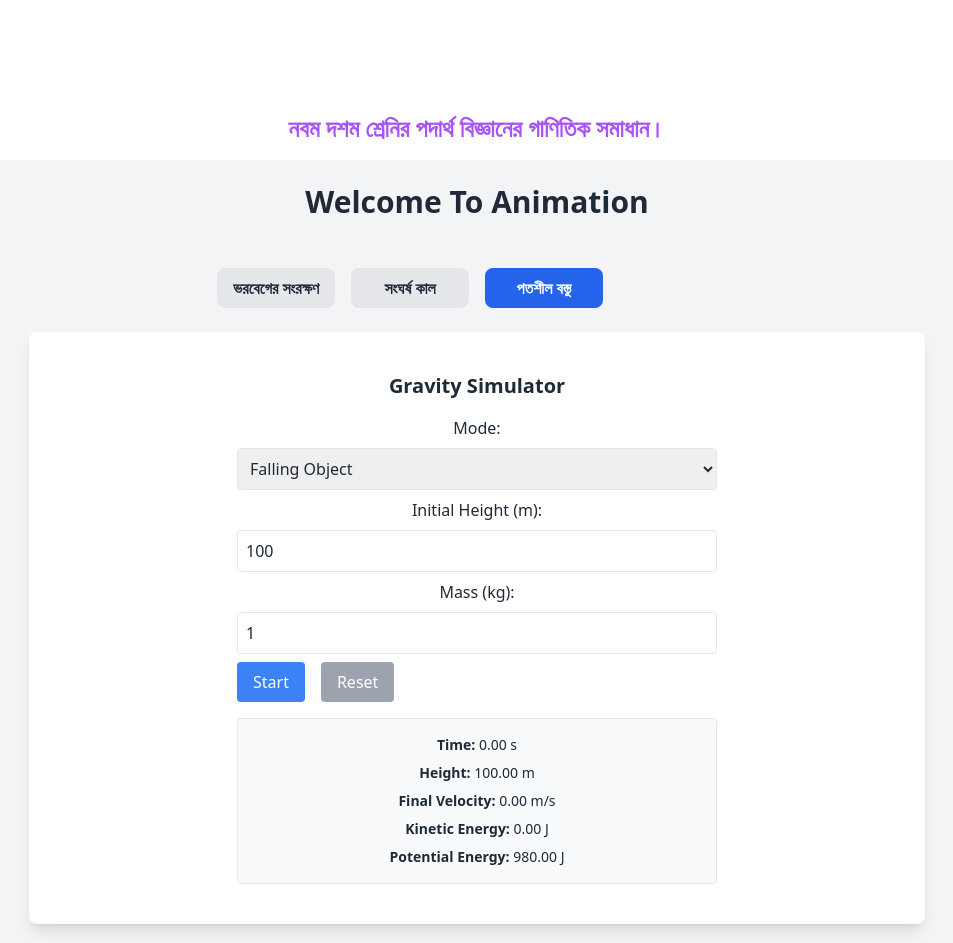
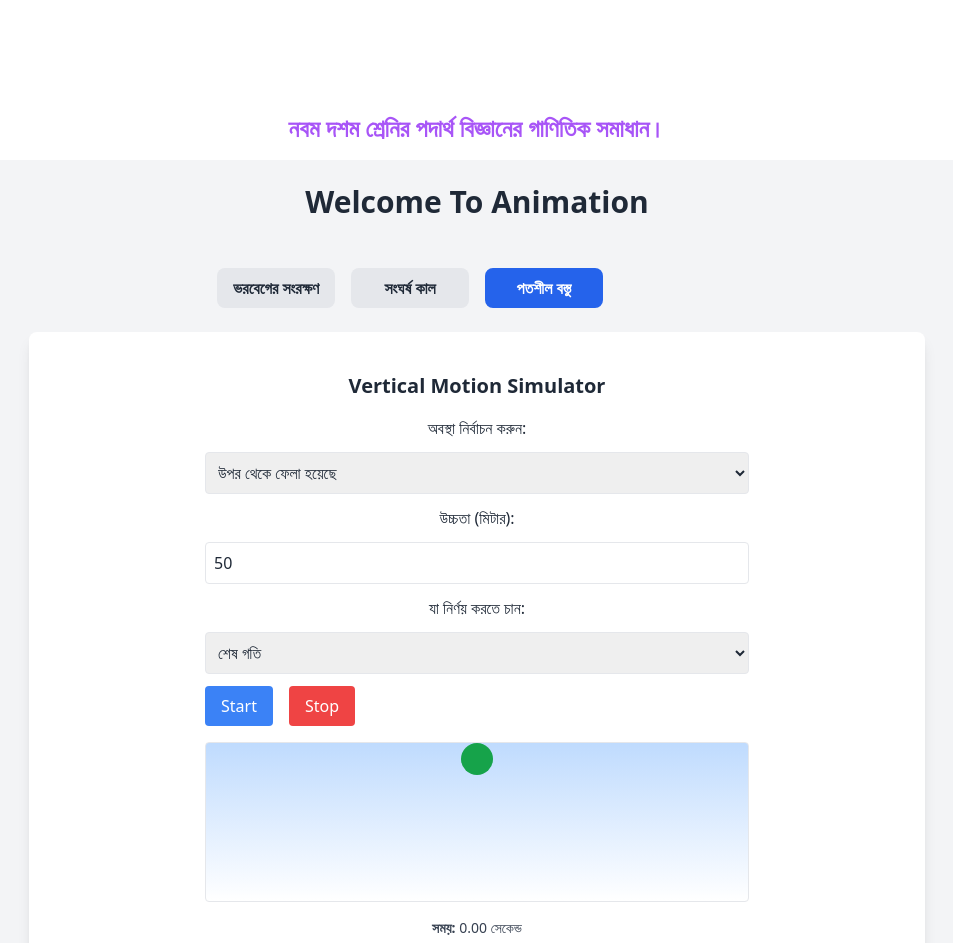
Before and after one commit to almubin78/Physics-Problems-solving-website, a React (Create React App) app: page /playAnimation/Falling-object in a window 1280 px wide. Shown: the top 943 px of the page, without its empty margins (163-1116 px from the left). Built offline with nearby package versions, Linux system fonts and the light colour scheme.

Commit message:
object movement fiexd but position still make problems

```diff
--- a/src/PlayAnimation/GravitySimulator.js
+++ b/src/PlayAnimation/GravitySimulator.js
@@ -1,143 +1,182 @@
 import React, { useState, useRef } from "react";
 
-const g = 9.8; // gravitational acceleration (m/s²)
+export default function GravitySimulator() {
+  const [mode, setMode] = useState("falling"); // 'falling' or 'thrown'
+  const [initialVelocity, setInitialVelocity] = useState(0); // For thrown object
+  const [height, setHeight] = useState(50); // in meters
+  const [solveFor, setSolveFor] = useState("velocity");
+  const [running, setRunning] = useState(false);
+  const [position, setPosition] = useState(0); // in %
+  const [time, setTime] = useState(0);
+  const requestRef = useRef(null);
+  const startTimeRef = useRef(null);
 
-export default function GravitySimulator() {
-  const [mode, setMode] = useState("fall"); // 'fall' or 'throw'
-  const [height, setHeight] = useState(100); // initial height (m)
-  const [velocity, setVelocity] = useState(0); // initial velocity (for throw only)
-  const [mass, setMass] = useState(1); // in kg
+  const g = 9.8; // gravity m/s^2
 
-  const [time, setTime] = useState(0);
-  const [currentHeight, setCurrentHeight] = useState(height);
-  const [finalVelocity, setFinalVelocity] = useState(0);
-  const [ke, setKE] = useState(0);
-  const [pe, setPE] = useState(mass * g * height);
-  const [running, setRunning] = useState(false);
+  const handleStart = () => {
+    setRunning(true);
+    setTime(0);
+    setPosition(0);
+    startTimeRef.current = null;
 
-  const startTimeRef = useRef(null);
-  const requestRef = useRef(null);
+    const totalTime =
+      mode === "falling"
+        ? Math.sqrt((2 * height) / g)
+        : (initialVelocity + Math.sqrt(initialVelocity ** 2 + 2 * g * height)) / g;
 
-  const reset = () => {
-    cancelAnimationFrame(requestRef.current);
-    setTime(0);
-    setCurrentHeight(height);
-    setFinalVelocity(0);
-    setKE(0);
-    setPE(mass * g * height);
-    setRunning(false);
-  };
+    const animate = (timestamp) => {
+      if (!startTimeRef.current) startTimeRef.current = timestamp;
+      const t = (timestamp - startTimeRef.current) / 1000;
 
-  const simulate = (timestamp) => {
-    if (!startTimeRef.current) startTimeRef.current = timestamp;
-    const t = (timestamp - startTimeRef.current) / 1000; // convert to seconds
-    setTime(t);
-
-    let h, v;
-
-    if (mode === "fall") {
-      h = Math.max(height - 0.5 * g * t * t, 0);
-      v = g * t;
+      // Calculate current height reached
+      let y;
+      if (mode === "falling") {
+        y = 0.5 * g * t * t;
       } else {
-      h = Math.max(height + velocity * t - 0.5 * g * t * t, 0);
-      v = velocity - g * t;
+        y = initialVelocity * t + 0.5 * g * t * t;
       }
 
-    setCurrentHeight(h);
-    setFinalVelocity(v);
-    setKE(0.5 * mass * v * v);
-    setPE(mass * g * h);
+      const progress = Math.min((y / height) * 100, 100);
+      setTime(Math.min(t, totalTime));
+      setPosition(progress);
 
-    if (h > 0) {
-      requestRef.current = requestAnimationFrame(simulate);
+      if (t >= totalTime || progress >= 100) {
+        setRunning(false);
+        cancelAnimationFrame(requestRef.current);
       } else {
-      setRunning(false);
+        requestRef.current = requestAnimationFrame(animate);
       }
     };
 
-  const start = () => {
-    reset();
-    setRunning(true);
-    startTimeRef.current = null;
-    requestRef.current = requestAnimationFrame(simulate);
+    cancelAnimationFrame(requestRef.current);
+    requestRef.current = requestAnimationFrame(animate);
   };
 
+  const handleStop = () => {
+    setRunning(false);
+    cancelAnimationFrame(requestRef.current);
+  };
+
+  const mass = 1; // Assume 1 kg for energy calculations
+
+  // Calculations
+  const v =
+    mode === "falling"
+      ? Math.sqrt(2 * g * height)
+      : Math.sqrt(initialVelocity ** 2 + 2 * g * height);
+
+  const kineticEnergy = 0.5 * mass * v ** 2;
+  const potentialEnergy = mass * g * height;
+
   return (
-    <div className="max-w-lg mx-auto p-4 space-y-4">
-      <h1 className="text-xl font-bold text-center">Gravity Simulator</h1>
+    <div className="max-w-xl mx-auto p-4 space-y-4">
+      <h1 className="text-xl font-bold text-center">Vertical Motion Simulator</h1>
 
-      <div className="space-y-2">
-        <label className="block">Mode:</label>
+      <div className="grid gap-3">
+        <label>অবস্থা নির্বাচন করুন:</label>
         <select
           value={mode}
           onChange={(e) => setMode(e.target.value)}
-          className="border p-2 rounded w-full"
+          className="border p-2 rounded"
         >
-          <option value="fall">Falling Object</option>
-          <option value="throw">Thrown Object (Upward)</option>
+          <option value="falling">উপর থেকে ফেলা হয়েছে</option>
+          <option value="thrown">ভূমি থেকে ছোঁড়া হয়েছে</option>
         </select>
 
-        <label className="block">Initial Height (m):</label>
+        {mode === "thrown" && (
+          <>
+            <label>আদিবেগ (m/s):</label>
+            <input
+              type="number"
+              value={initialVelocity}
+              onChange={(e) => setInitialVelocity(+e.target.value)}
+              className="border p-2 rounded"
+            />
+          </>
+        )}
+
+        <label>উচ্চতা (মিটার):</label>
         <input
           type="number"
           value={height}
           onChange={(e) => setHeight(+e.target.value)}
-          className="border p-2 rounded w-full"
+          className="border p-2 rounded"
         />
 
-        {mode === "throw" && (
-          <>
-            <label className="block">Initial Velocity (m/s):</label>
-            <input
-              type="number"
-              value={velocity}
-              onChange={(e) => setVelocity(+e.target.value)}
-              className="border p-2 rounded w-full"
-            />
-          </>
-        )}
+        <label>যা নির্ণয় করতে চান:</label>
+        <select
+          value={solveFor}
+          onChange={(e) => setSolveFor(e.target.value)}
+          className="border p-2 rounded"
+        >
+          <option value="velocity">শেষ গতি</option>
+          <option value="time">সময়</option>
+          <option value="height">উচ্চতা</option>
+          <option value="ke">গতিশক্তি (KE)</option>
+          <option value="pe">স্থিতিশক্তি (PE)</option>
+        </select>
 
-        <label className="block">Mass (kg):</label>
-        <input
-          type="number"
-          value={mass}
-          onChange={(e) => setMass(+e.target.value)}
-          className="border p-2 rounded w-full"
-        />
-
-        <div className="flex gap-4 mt-4">
+        <div className="flex gap-4">
           <button
-            onClick={start}
-            className="bg-blue-500 text-white px-4 py-2 rounded hover:bg-blue-600"
-            disabled={running}
+            onClick={handleStart}
+            className="bg-blue-500 text-white py-2 px-4 rounded hover:bg-blue-600"
           >
             Start
           </button>
           <button
-            onClick={reset}
-            className="bg-gray-400 text-white px-4 py-2 rounded hover:bg-gray-500"
+            onClick={handleStop}
+            className="bg-red-500 text-white py-2 px-4 rounded hover:bg-red-600"
           >
-            Reset
+            Stop
           </button>
         </div>
       </div>
 
-      <div className="mt-4 bg-gray-50 p-4 rounded border text-sm space-y-2">
+      <div
+        className="relative h-40 border rounded overflow-hidden bg-gradient-to-b from-blue-200 to-white"
+      >
+        <div
+          className="absolute w-8 h-8 bg-green-600 rounded-full top-0 transform -translate-x-1/2 left-1/2"
+          style={{
+            top: `${position}%`,
+            // transition: running ? "top 0.1s linear" : "none",
+          }}
+        ></div>
+      </div>
+
+      <div className="text-sm text-gray-700 mt-2 space-y-1">
         <p>
-          <strong>Time:</strong> {time.toFixed(2)} s
+          <strong>সময়:</strong> {time.toFixed(2)} সেকেন্ড
         </p>
+        {solveFor === "velocity" && (
           <p>
-          <strong>Height:</strong> {currentHeight.toFixed(2)} m
+            <strong>শেষ গতি:</strong> {v.toFixed(2)} m/s
           </p>
+        )}
+        {solveFor === "time" && (
           <p>
-          <strong>Final Velocity:</strong> {finalVelocity.toFixed(2)} m/s
+            <strong>সময়:</strong>{" "}
+            {mode === "falling"
+              ? Math.sqrt((2 * height) / g).toFixed(2)
+              : ((v - initialVelocity) / g).toFixed(2)}{" "}
+            সেকেন্ড
           </p>
+        )}
+        {solveFor === "height" && (
           <p>
-          <strong>Kinetic Energy:</strong> {ke.toFixed(2)} J
+            <strong>উচ্চতা:</strong> {height.toFixed(2)} মিটার
           </p>
+        )}
+        {solveFor === "ke" && (
           <p>
-          <strong>Potential Energy:</strong> {pe.toFixed(2)} J
+            <strong>গতিশক্তি (KE):</strong> {kineticEnergy.toFixed(2)} জুল
           </p>
+        )}
+        {solveFor === "pe" && (
+          <p>
+            <strong>স্থিতিশক্তি (PE):</strong> {potentialEnergy.toFixed(2)} জুল
+          </p>
+        )}
       </div>
     </div>
   );
```
Lines whose indentation alone changed are shown as unchanged.
